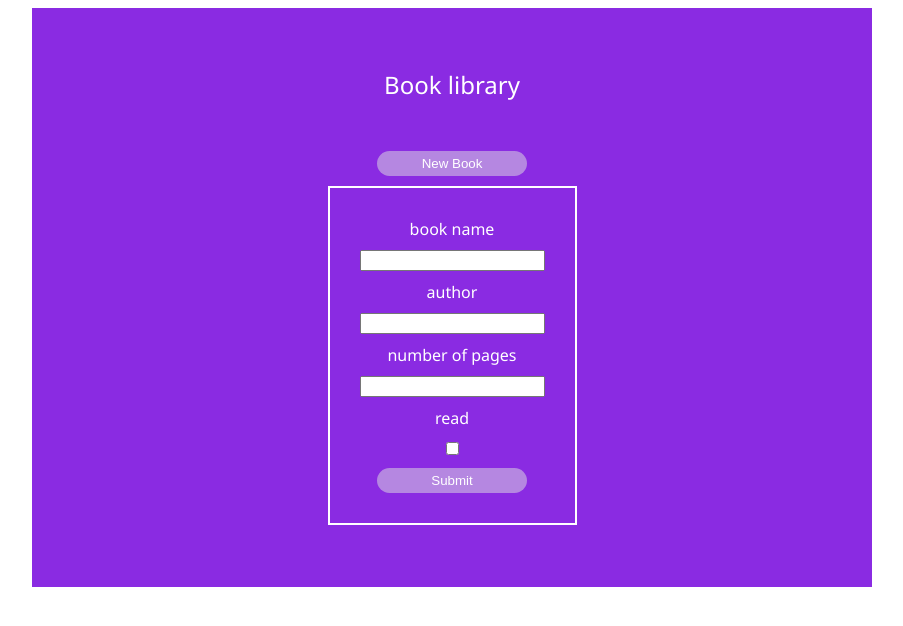
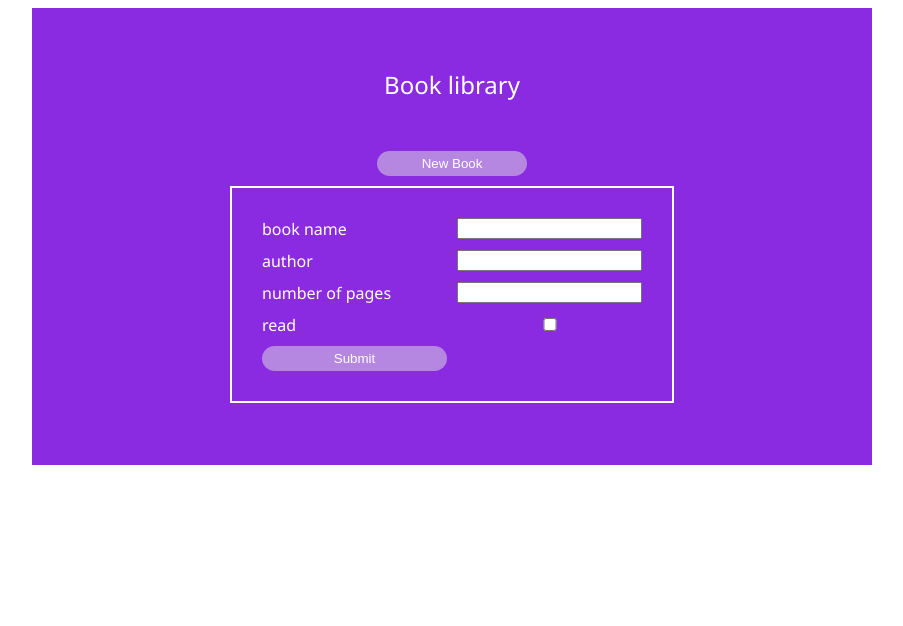
Before and after one commit to mginzburgs/TheOdin-Project-Library, a plain HTML site: page index.html in a window 1280 px wide. Both pictures are taken after a click on the button "New Book". Shown: the whole page, without its empty margins (196-1099 px from the left). Drawn offline with Linux system fonts and the light colour scheme.

Commit message:
final corrections

```diff
--- a/index.html
+++ b/index.html
@@ -20,11 +20,11 @@
 
         <form action="" class="form ">
             <label for="name">book name</label>
-            <input type="text" id="name" name="name">
+            <input type="text" id="name" name="name" minlength="3" required maxlength="20">
             <label for="author">author</label>
-            <input type="text" id="author" name="author">
+            <input type="text" id="author" name="author" minlength="3" required maxlength="20">
             <label for="pages">number of pages</label>
-            <input type="text" type="number" id="pages" name="pages">
+            <input type="text" type="number" id="pages" name="pages" required>
             <label for="read">read</label>
             <input type="checkbox" id="read" name="read">
 
--- a/styles.css
+++ b/styles.css
@@ -3,7 +3,7 @@
 }
 
 .active {
-  display: flex;
+  display: grid;
 }
 
 body {
@@ -40,7 +40,7 @@ button {
 }
 
 .form {
-  flex-direction: column;
+  grid-template-columns: 1fr 1fr;
   color: white;
   gap: 10px;
   align-items: center;
```
